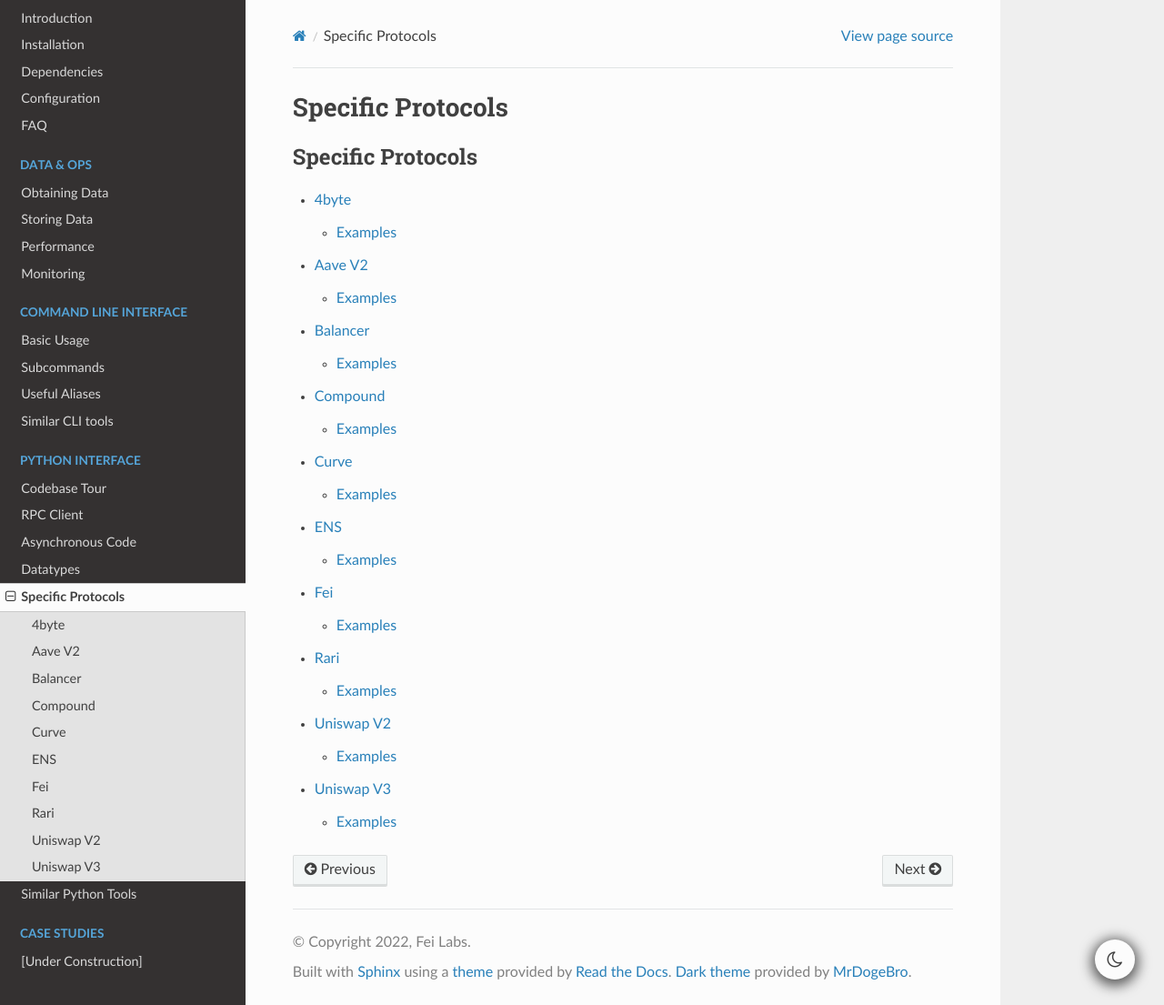
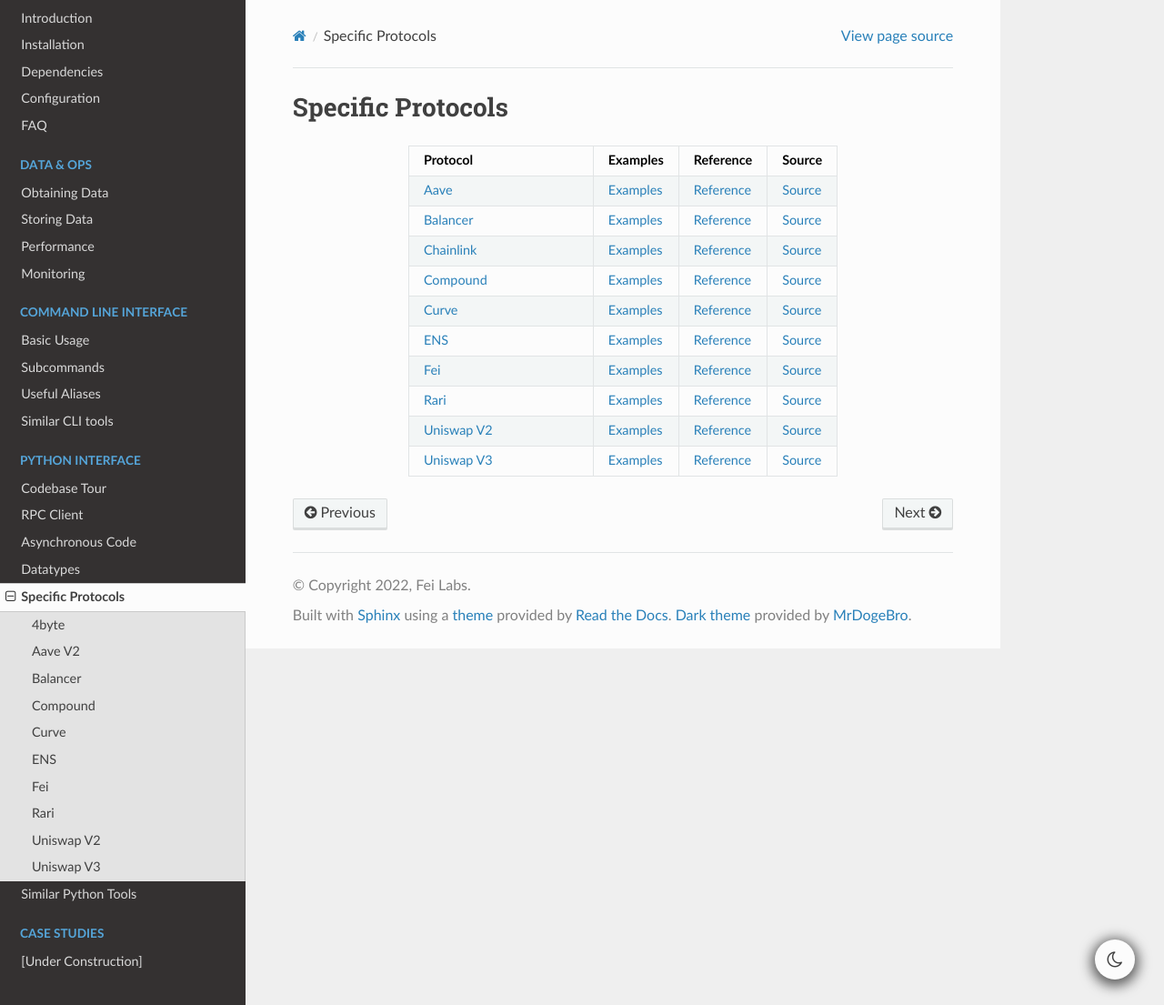
Before and after one commit to checkthechain/docs, a Sphinx documentation site: the page built from source/python/specific_protocols.rst, in a window 1280 px wide and 1105 px high. Shown: the whole window at 91% size. Built offline with Sphinx 7.4.7 and the Read the Docs theme 2.0.0, drawn with Linux system fonts in a browser that asks for light colours; pages that are not in the unit, such as notebooks, are missing from menus.

Commit message:
checkpoint

```diff
--- a/source/python/specific_protocols.rst
+++ b/source/python/specific_protocols.rst
@@ -4,7 +4,7 @@
 
 .. toctree::
    :maxdepth: 2
-   :caption: Specific Protocols
+   :hidden:
 
    ./protocols/4byte
    ./protocols/aave_v2
@@ -16,3 +16,55 @@
    ./protocols/rari
    ./protocols/uniswap_v2
    ./protocols/uniswap_v3
+
+
+.. list-table::
+   :width: 65%
+   :align: center
+   :widths: 55 15 15 15
+   :header-rows: 1
+
+   * - Protocol
+     - Examples
+     - Reference
+     - Source
+   * - `Aave </python/protocols/aave.html>`__
+     - `Examples </python/protocols/aave.html#examples>`__
+     - `Reference </python/protocols/aave.html#reference>`__
+     - `Source <https://github.com/fei-protocol/checkthechain/tree/main/src/ctc/protocols/aave_utils/>`__
+   * - `Balancer </python/protocols/balancer.html>`__
+     - `Examples </python/protocols/balancer.html#examples>`__
+     - `Reference </python/protocols/balancer.html#reference>`__
+     - `Source <https://github.com/fei-protocol/checkthechain/tree/main/src/ctc/protocols/balancer_utils/>`__
+   * - `Chainlink </python/protocols/chainlink.html>`__
+     - `Examples </python/protocols/chainlink.html#examples>`__
+     - `Reference </python/protocols/chainlink.html#reference>`__
+     - `Source <https://github.com/fei-protocol/checkthechain/tree/main/src/ctc/protocols/chainlink_utils>`__
+   * - `Compound </python/protocols/compound.html>`__
+     - `Examples </python/protocols/compound.html#examples>`__
+     - `Reference </python/protocols/compound.html#reference>`__
+     - `Source <https://github.com/fei-protocol/checkthechain/tree/main/src/ctc/protocols/compound_utils/>`__
+   * - `Curve </python/protocols/curve.html>`__
+     - `Examples </python/protocols/curve.html#examples>`__
+     - `Reference </python/protocols/curve.html#reference>`__
+     - `Source <https://github.com/fei-protocol/checkthechain/tree/main/src/ctc/protocols/curve_utils/>`__
+   * - `ENS </python/protocols/ens.html>`__
+     - `Examples </python/protocols/ens.html#examples>`__
+     - `Reference </python/protocols/ens.html#reference>`__
+     - `Source <https://github.com/fei-protocol/checkthechain/tree/main/src/ctc/protocols/ens_utils/>`__
+   * - `Fei </python/protocols/fei.html>`__
+     - `Examples </python/protocols/fei.html#examples>`__
+     - `Reference </python/protocols/fei.html#reference>`__
+     - `Source <https://github.com/fei-protocol/checkthechain/tree/main/src/ctc/protocols/fei_utils/>`__
+   * - `Rari </python/protocols/rari.html>`__
+     - `Examples </python/protocols/rari.html#examples>`__
+     - `Reference </python/protocols/rari.html#reference>`__
+     - `Source <https://github.com/fei-protocol/checkthechain/tree/main/src/ctc/protocols/rari_utils/>`__
+   * - `Uniswap V2 </python/protocols/uniswap_v2.html>`__
+     - `Examples </python/protocols/uniswap_v2.html#examples>`__
+     - `Reference </python/protocols/uniswap_v2.html#reference>`__
+     - `Source <https://github.com/fei-protocol/checkthechain/tree/main/src/ctc/protocols/uniswap_v2_utils/>`__
+   * - `Uniswap V3 </python/protocols/uniswap_v3.html>`__
+     - `Examples </python/protocols/uniswap_v3.html#examples>`__
+     - `Reference </python/protocols/uniswap_v3.html#reference>`__
+     - `Source <https://github.com/fei-protocol/checkthechain/tree/main/src/ctc/protocols/uniswap_v3_utils/>`__
```
Also changed, not shown: source/index.rst (+9 -10 lines), source/python/notebooks/protocols/balancer.ipynb, 1 other file.
